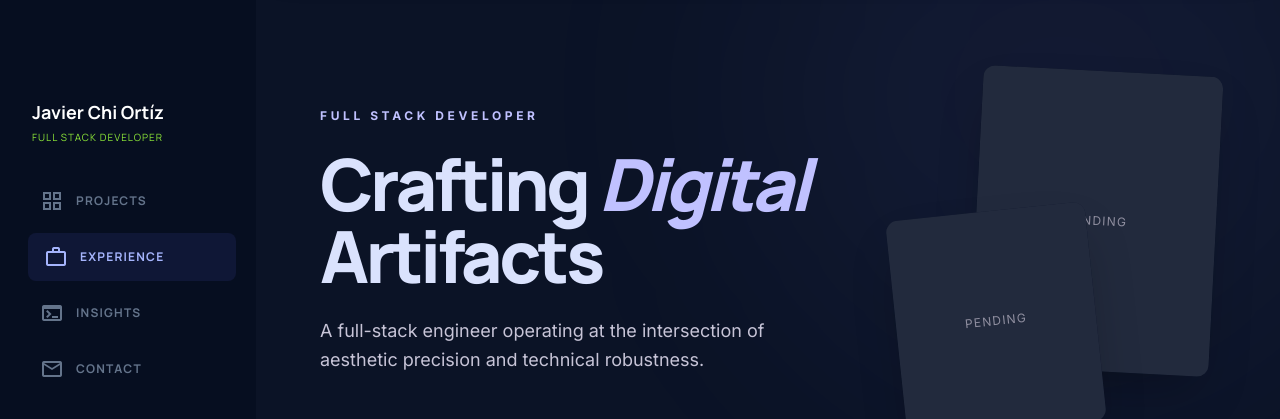
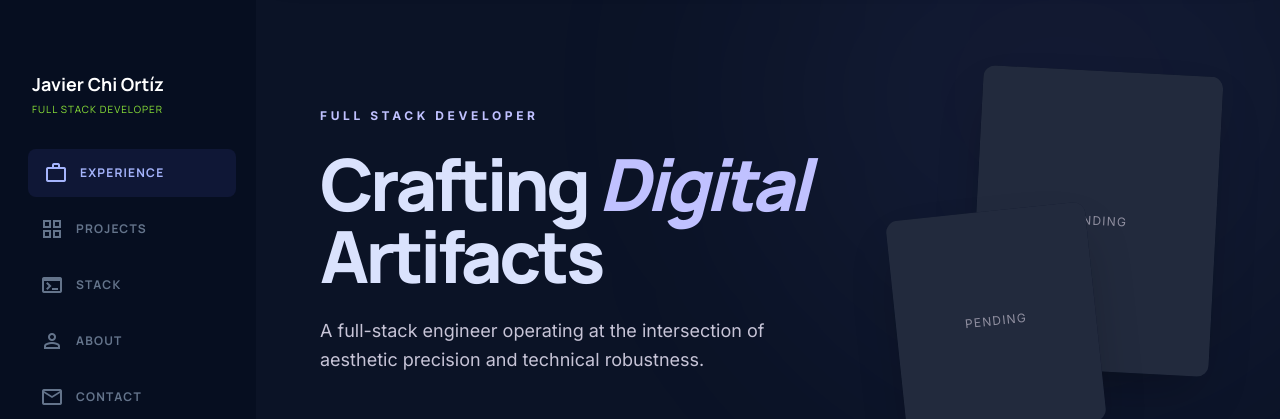
Before and after one commit to SpidySamurai/javierchiortiz.dev, a Next.js app: page /en in a window 1280 px wide. Shown: the part 125-544 px from the top of the page. Built offline with nearby package versions, Linux system fonts and the light colour scheme; no server answers.

Commit message:
fix(sidebar): correct nav order, replace Insights with Stack/About, name links to top

```diff
--- a/src/components/2026/layout/Sidebar.tsx
+++ b/src/components/2026/layout/Sidebar.tsx
@@ -4,13 +4,14 @@ import { useEffect, useState } from 'react';
 import { useGamerCard } from '@/components/providers/GamerCardContext';
 
 const NAV_ITEMS = [
+  { id: 'experience', icon: 'work', label: 'Experience' },
   { id: 'projects', icon: 'grid_view', label: 'Projects' },
-  { id: 'experience', icon: 'work', label: 'Experience' },
-  { id: 'insights', icon: 'terminal', label: 'Insights' },
+  { id: 'stack', icon: 'terminal', label: 'Stack' },
+  { id: 'about', icon: 'person', label: 'About' },
   { id: 'contact', icon: 'mail', label: 'Contact' },
 ];
 
-const SECTION_IDS = ['projects', 'experience', 'insights', 'contact'];
+const SECTION_IDS = ['experience', 'projects', 'stack', 'about', 'contact'];
 
 export default function Sidebar() {
   const [active, setActive] = useState<string>('');
@@ -43,12 +44,14 @@ export default function Sidebar() {
       <div className="flex-1 flex flex-col justify-center gap-8">
         {/* Profile */}
         <div className="px-2">
-          <h1
-            className="text-lg font-bold"
+          <a
+            href="#"
+            onClick={(e) => { e.preventDefault(); window.scrollTo({ top: 0, behavior: 'smooth' }); }}
+            className="text-lg font-bold block hover:text-[#c0c1ff] transition-colors cursor-pointer"
             style={{ color: '#ffffff', fontFamily: 'var(--font-manrope), sans-serif' }}
           >
             Javier Chi Ortíz
-          </h1>
+          </a>
           <p
             className="uppercase tracking-widest mt-1"
             style={{
```
